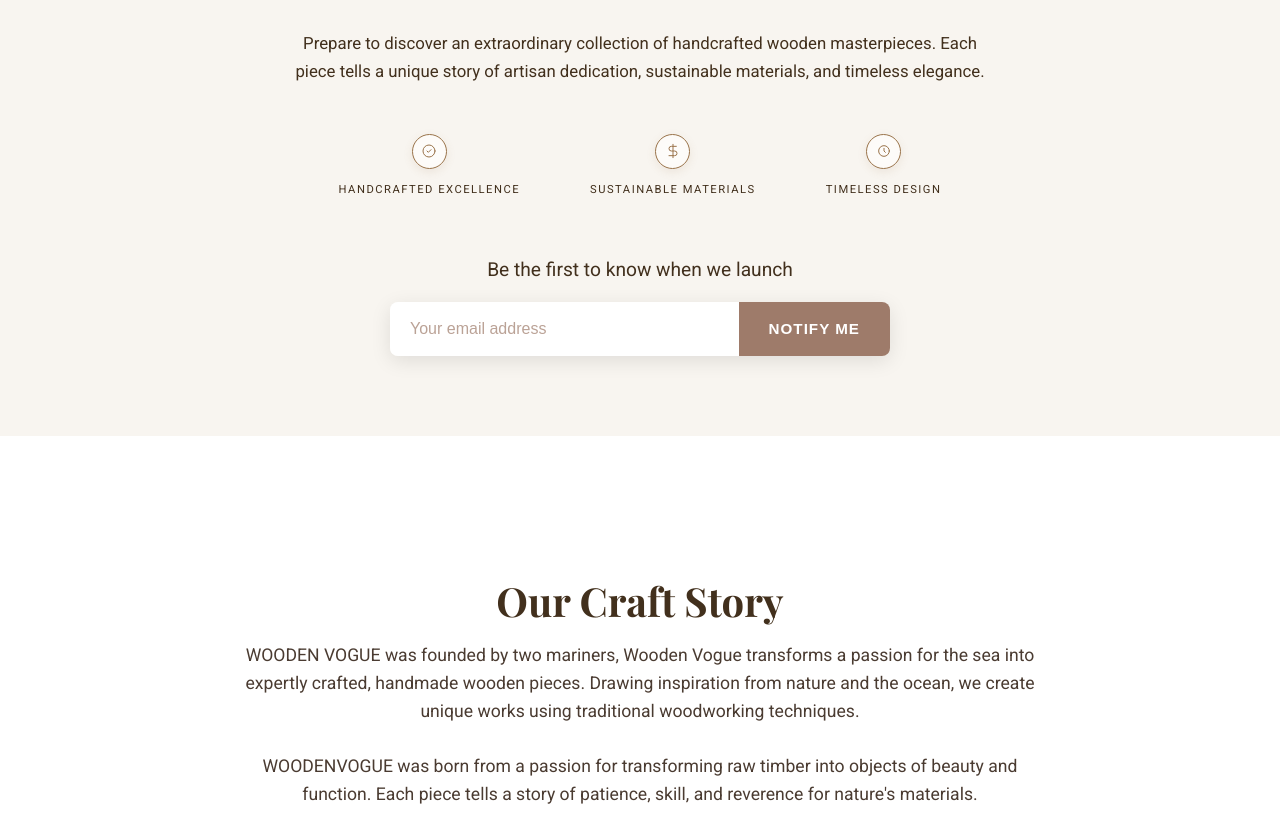
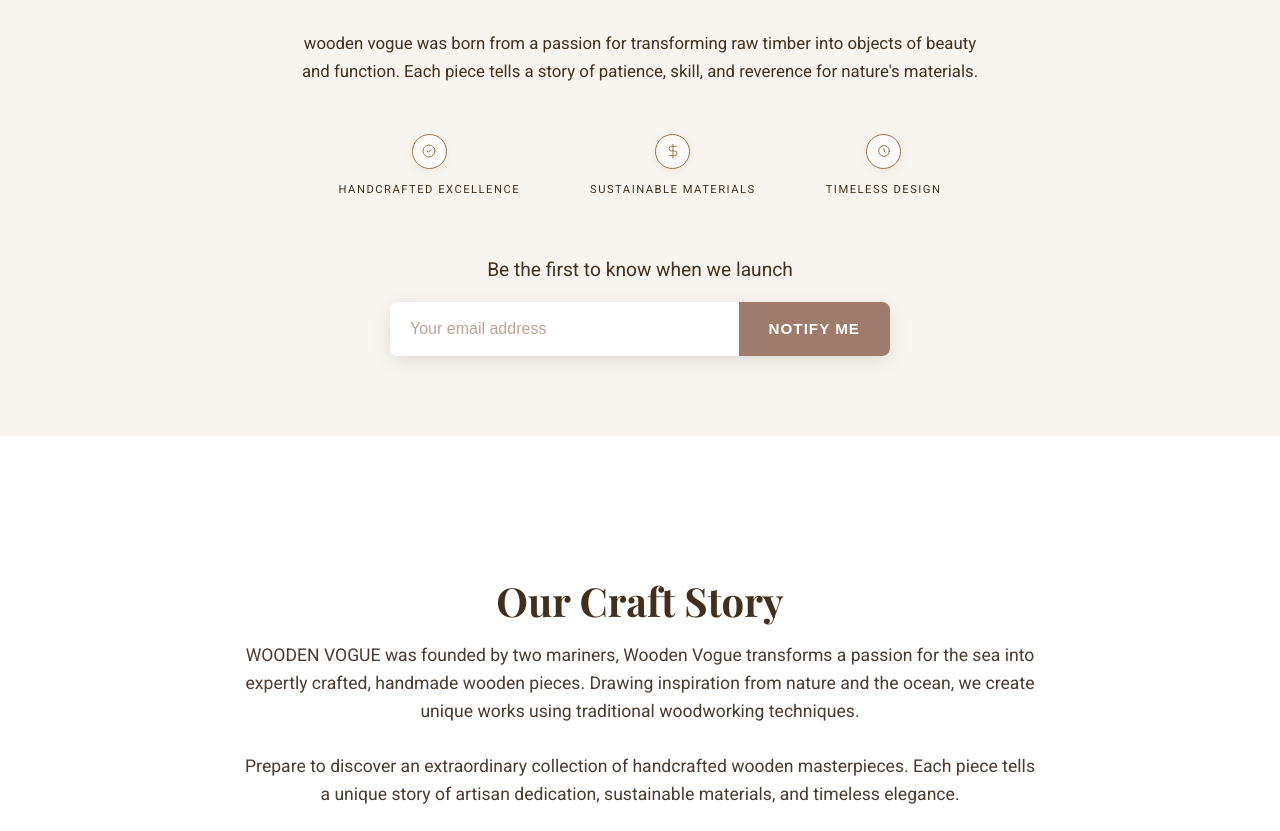
Before and after one commit to varma9654/wvogue, a plain HTML site: page index.html in a window 1280 px wide. Shown: the part 665-1496 px from the top of the page. Drawn offline with nearby package versions, Linux system fonts and the light colour scheme.

Commit message:
Update index.html

```diff
--- a/index.html
+++ b/index.html
@@ -33,7 +33,7 @@
                     <h2 class="launching-soon-text">LAUNCHING SOON</h2>
                     <div class="underline"></div>
                 </div>
-                <p class="description">Prepare to discover an extraordinary collection of handcrafted wooden masterpieces. Each piece tells a unique story of artisan dedication, sustainable materials, and timeless elegance.</p>
+                <p class="description">wooden vogue was born from a passion for transforming raw timber into objects of beauty and function. Each piece tells a story of patience, skill, and reverence for nature's materials.</p>
 
                 <div class="value-circles">
                     <div class="value-circle">
@@ -80,7 +80,7 @@
             <div class="container">
                 <h2>Our Craft Story</h2>
                 <p>WOODEN VOGUE was founded by  two mariners, Wooden Vogue transforms a passion for the sea into expertly crafted, handmade wooden pieces. Drawing inspiration from nature and the ocean, we create unique works using traditional woodworking techniques.</p>
-                <p>WOODENVOGUE was born from a passion for transforming raw timber into objects of beauty and function. Each piece tells a story of patience, skill, and reverence for nature's materials.</p>
+                <p>Prepare to discover an extraordinary collection of handcrafted wooden masterpieces. Each piece tells a unique story of artisan dedication, sustainable materials, and timeless elegance.</p>
                 <p>Our artisans combine traditional woodworking techniques with contemporary design sensibilities, creating heirloom-quality pieces that bring warmth and character to modern spaces.</p>
                 <div class="story-highlights">
                     <div class="highlight-item">
```
